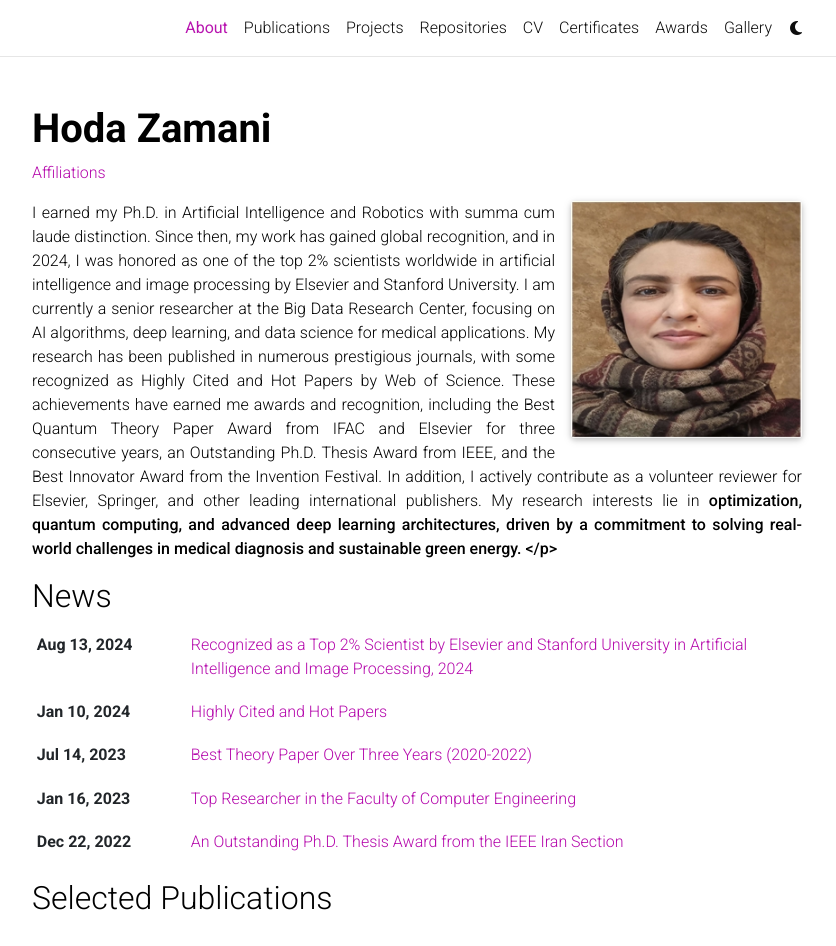
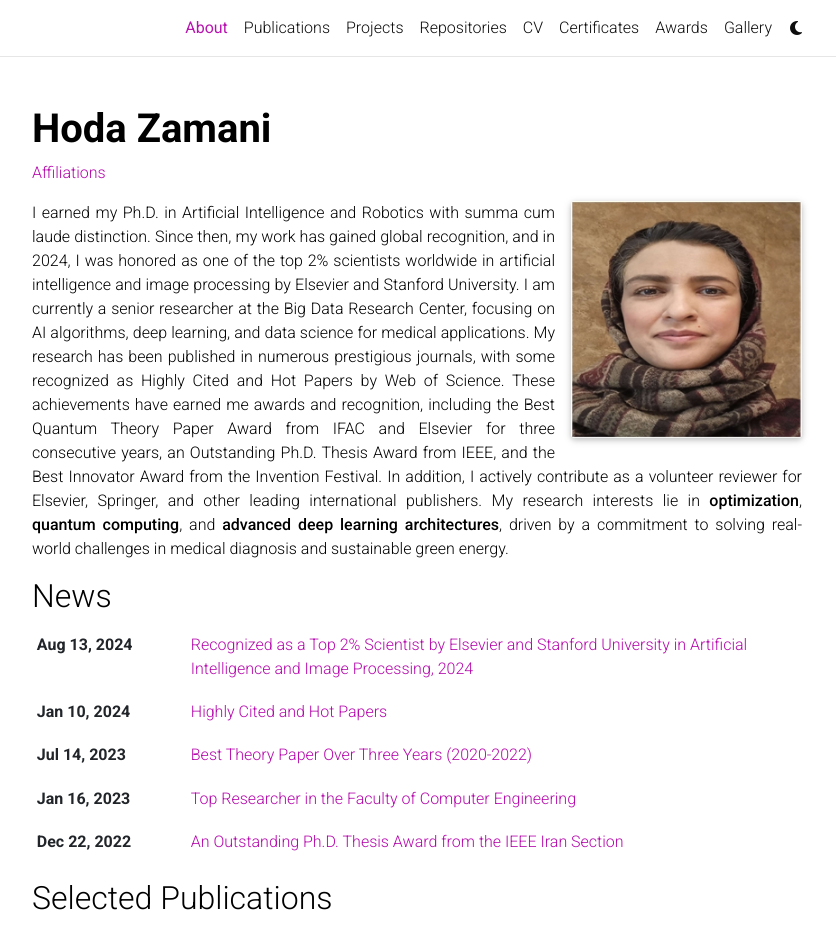
Before and after one commit to HodaZamani/HodaZamani.github.io, a Jekyll site: the page built from _pages/about.md, in a window 1280 px wide and 1235 px high, cut to the strip 0-946 px from the top of the window. Shown: the whole strip, without its empty margins (223-1059 px from the left). Built offline with Jekyll 4.4.1, drawn with Linux system fonts in a browser that asks for light colours; full-size pictures stand in for the smaller copies a plugin makes; some web fonts are replaced; comment, search, counter and statistics services are not loaded; a style sheet for code colours, icons or effects is not loaded.

Commit message:
Update about.md

```diff
--- a/_pages/about.md
+++ b/_pages/about.md
@@ -18,6 +18,4 @@
 social: true  # includes social icons at the bottom of the page
 ---
 <p align="justify">
-I earned my Ph.D. in Artificial Intelligence and Robotics with summa cum laude distinction. Since then, my work has gained global recognition, and in 2024, I was honored as one of the top 2% scientists worldwide in artificial intelligence and image processing by Elsevier and Stanford University. I am currently a senior researcher at the Big Data Research Center, focusing on AI algorithms, deep learning, and data science for medical applications. My research has been published in numerous prestigious journals, with some recognized as Highly Cited and Hot Papers by Web of Science. These achievements have earned me awards and recognition, including the Best Quantum Theory Paper Award from IFAC and Elsevier for three consecutive years, an Outstanding Ph.D. Thesis Award from IEEE, and the Best Innovator Award from the Invention Festival. In addition, I actively contribute as a volunteer reviewer for Elsevier, Springer, and other leading international publishers. My research interests lie in <strong>optimization, <strong>quantum computing, and <strong>advanced deep learning architectures, driven by a commitment to solving real-world challenges in medical diagnosis and sustainable green energy.
-
-</p>
+I earned my Ph.D. in Artificial Intelligence and Robotics with summa cum laude distinction. Since then, my work has gained global recognition, and in 2024, I was honored as one of the top 2% scientists worldwide in artificial intelligence and image processing by Elsevier and Stanford University. I am currently a senior researcher at the Big Data Research Center, focusing on AI algorithms, deep learning, and data science for medical applications. My research has been published in numerous prestigious journals, with some recognized as Highly Cited and Hot Papers by Web of Science. These achievements have earned me awards and recognition, including the Best Quantum Theory Paper Award from IFAC and Elsevier for three consecutive years, an Outstanding Ph.D. Thesis Award from IEEE, and the Best Innovator Award from the Invention Festival. In addition, I actively contribute as a volunteer reviewer for Elsevier, Springer, and other leading international publishers. My research interests lie in <strong>optimization</strong>, <strong>quantum computing</strong>, and <strong>advanced deep learning architectures</strong>, driven by a commitment to solving real-world challenges in medical diagnosis and sustainable green energy.</p>
```
